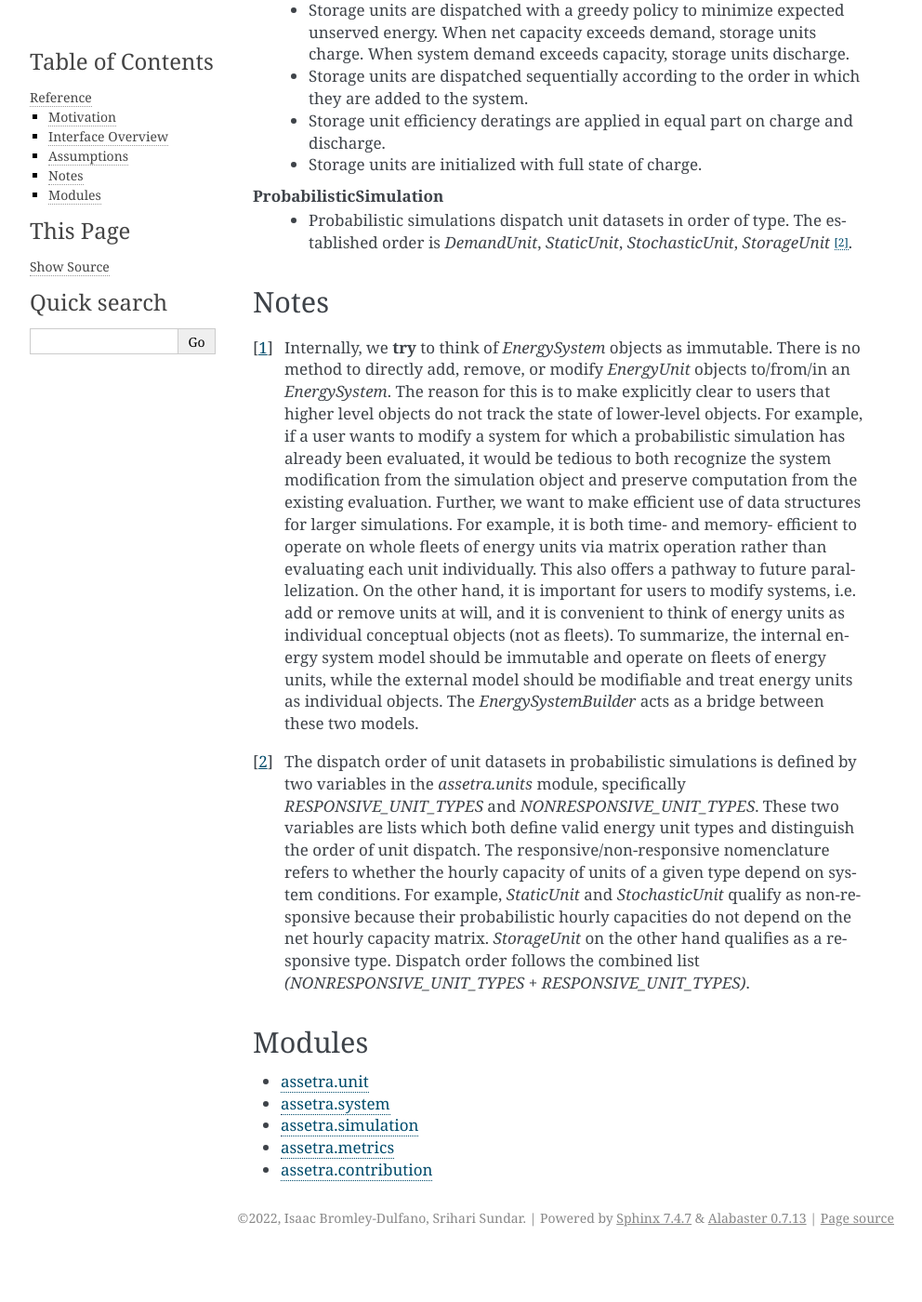
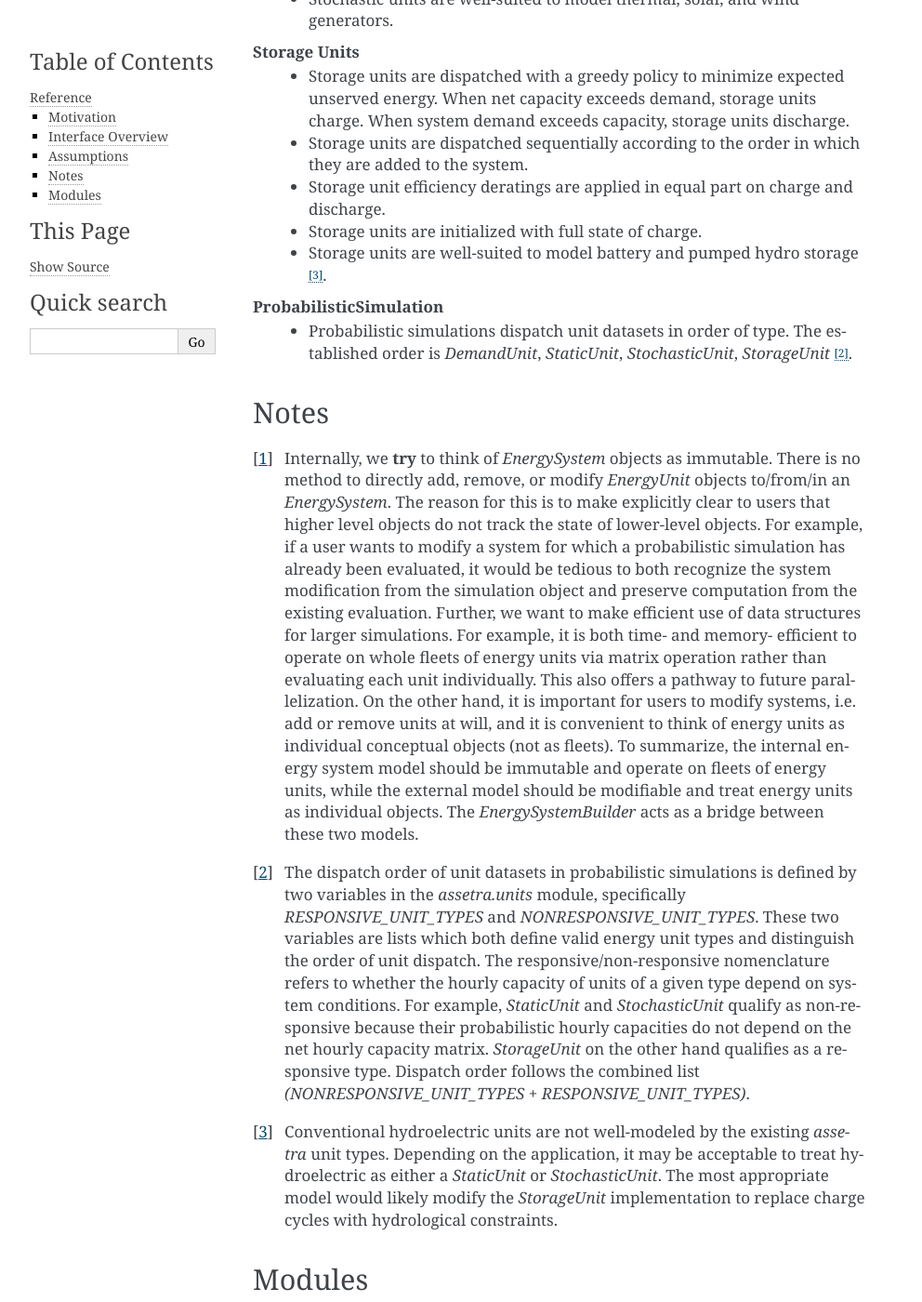
Before and after one commit to ijbd/assetra, a Sphinx documentation site: the page built from docs/reference.rst, in a window 1280 px wide and 1400 px high, scrolled down 2718 px. Shown: the whole window at 93% size, without its empty margins (148-1140 px from the left). Built offline with Sphinx 7.4.7, drawn with Linux system fonts in a browser that asks for light colours; before the commit the page ends 4067 px from its top, so only the background shows below that; some of the changed text lies outside the part shown.

Commit message:
Add documentation mapping typical generators to unit types.

```diff
--- a/docs/reference.rst
+++ b/docs/reference.rst
@@ -42,18 +42,20 @@ Assumptions
 **Static Units**
  - Static units are instantiated with hourly capacity profiles.
  - Static units always contribute their full hourly capacity.
- - Demand units are treated identically to static units.
+ - Demand profiles, instantiated as `DemandUnit` objects, are treated identically to static units.
 
 **Stochastic Units**
  - Stochastic units are instantiated with hourly capacity profiles and hourly forced outage rates.
  - Stochastic unit outages are sampled independently in each hour.
  - Stochastic units contribute zero capacity in hours where outages occur, otherwise they contribute their full hourly capacity.
+ - Stochastic units are well-suited to model thermal, solar, and wind generators.
 
 **Storage Units**
  - Storage units are dispatched with a greedy policy to minimize expected unserved energy. When net capacity exceeds demand, storage units charge. When system demand exceeds capacity, storage units discharge.
  - Storage units are dispatched sequentially according to the order in which they are added to the system.
  - Storage unit efficiency deratings are applied in equal part on charge and discharge.
  - Storage units are initialized with full state of charge.
+ - Storage units are well-suited to model battery and pumped hydro storage [3]_.
 
 **ProbabilisticSimulation**
  - Probabilistic simulations dispatch unit datasets in order of type. The established order is *DemandUnit*, *StaticUnit*, *StochasticUnit*, *StorageUnit* [2]_.
@@ -63,6 +65,7 @@ Notes
 -----
 .. [1] Internally, we **try** to think of *EnergySystem* objects as immutable. There is no method to directly add, remove, or modify *EnergyUnit* objects to/from/in an *EnergySystem*. The reason for this is to make explicitly clear to users that higher level objects do not track the state of lower-level objects. For example, if a user wants to modify a system for which a probabilistic simulation has already been evaluated, it would be tedious to both recognize the system modification from the simulation object and preserve computation from the existing evaluation. Further, we want to make efficient use of data structures for larger simulations. For example, it is both time- and memory- efficient to operate on whole fleets of energy units via matrix operation rather than evaluating each unit individually. This also offers a pathway to future parallelization. On the other hand, it is important for users to modify systems, i.e. add or remove units at will, and it is convenient to think of energy units as individual conceptual objects (not as fleets). To summarize, the internal energy system model should be immutable and operate on fleets of energy units, while the external model should be modifiable and treat energy units as individual objects. The *EnergySystemBuilder* acts as a bridge between these two models.
 .. [2] The dispatch order of unit datasets in probabilistic simulations is defined by two variables in the *assetra.units* module, specifically *RESPONSIVE_UNIT_TYPES* and *NONRESPONSIVE_UNIT_TYPES*. These two variables are lists which both define valid energy unit types and distinguish the order of unit dispatch. The responsive/non-responsive nomenclature refers to whether the hourly capacity of units of a given type depend on system conditions. For example, *StaticUnit* and *StochasticUnit* qualify as non-responsive because their probabilistic hourly capacities do not depend on the net hourly capacity matrix. *StorageUnit* on the other hand qualifies as a responsive type. Dispatch order follows the combined list *(NONRESPONSIVE_UNIT_TYPES + RESPONSIVE_UNIT_TYPES)*.
+.. [3] Conventional hydroelectric units are not well-modeled by the existing `assetra` unit types. Depending on the application, it may be acceptable to treat hydroelectric as either a `StaticUnit` or `StochasticUnit`. The most appropriate model would likely modify the `StorageUnit` implementation to replace charge cycles with hydrological constraints.
 
 Modules
 -------
```
